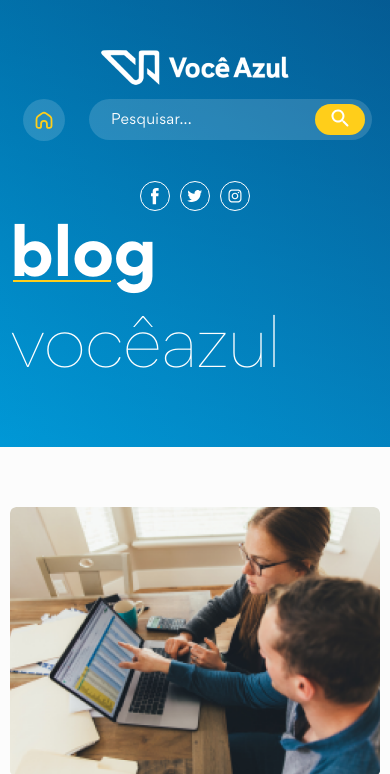
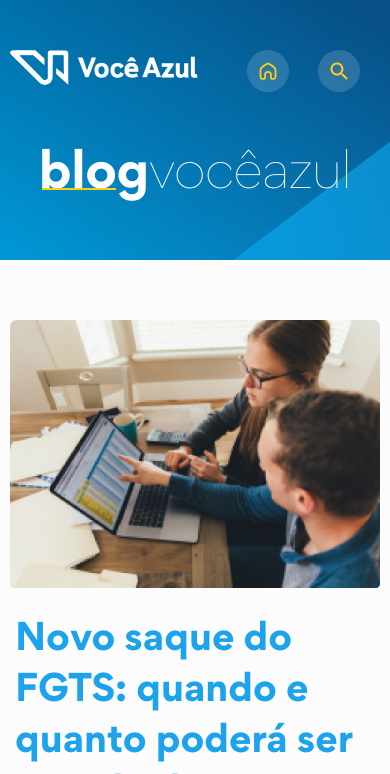
Before and after one commit to jvcalassio/jvcalassio.github.io, a PHP site: page /voce-azul/blog.html in a window 390 px wide; the page is wider, and only the part inside the window is pictured. Shown: the top 774 px of that part. Run offline with PHP 8.4, Linux system fonts and the light colour scheme.

Commit message:
ajustes mobile

```diff
--- a/voce-azul/blog.html
+++ b/voce-azul/blog.html
@@ -13,9 +13,10 @@
     <header class="blog-header">
         <div class="container">
             <section class="navbar">
-                <a href="#"><img src="img/logo_branco.png" class="logo" /></a>
+                <a href="#"><img src="img/logo_branco.png" class="logo" alt="VocêAzul" /></a>
                 <div class="navbar-items">
-                    <a href="#" class="home-button"><img src="img/Home.svg" alt="VocêAzul" /></a>
+                    <a href="#" class="home-button"><img src="img/Home.svg" alt="Inicio" /></a>
+                    <a href="#"class="search-button" id="mobile-search-button"><img src="img/search_24px_yellow.svg" alt="Pesquisar" ></a>
                     <div class="searchbar">
                         <input type="text" class="input-search" placeholder="Pesquisar..." />
                         <button class="btn-search"><img src="img/search_24px_rounded.svg" alt="Buscar" /></button>
@@ -204,7 +205,7 @@
             <p class="highlight">De segunda à sexta-feira, das 9 às 20 horas / Sábados, das 9 às 17 horas, exceto feriados.</p>
             <p>Voceazul.com.br pertence à Você Azul LTDA (“Você Azul”), CNPJ 30.518.275/0001-82, com sede a Avenida Rondon Pacheco, 3338, Loja 01, Uberlândia, MG, CEP: 38408-404 e escritório a Rua Teodoro Sampaio, 2767, 2º andar, Pinheiros, São Paulo, SP, CEP: 05405-250. A Você Azul não é uma instituição financeira, somos correspondente bancário nos termos da Resolução 3.954, de 24 de fevereiro de 2011. Prazo de pagamento: de 03 meses a 72 meses. O custo efetivo pode variar de 1,93% a.m. (25,80% a.a.) até 5,9% a.m (98,8% a.a.). Exemplo: Um empréstimo de R$ 10.000,00 em 24 meses terá parcelas de R$ 618,48, um valor total de R$ 14.843,52, juros de 3,4% a.m. (49,9% a.a.) e CET de 4,2% a.m (64,4% a.a.). Estes valores são exemplificativos e poderão variar de acordo com os critérios de aprovação de crédito da instituição financeira.</p>
             <hr class="footer-divider"/>
-            <p>Você Azul 2020 &copy;. Todos os direitos reservados.</p>
+            <p class="footer-about">Você Azul 2020 &copy;. Todos os direitos reservados.</p>
             <div class="last-row">
                 <p style="display: flex; align-items: center;">Feito com <img src="img/favorite_24px.svg" style="margin: 0px 8px;" alt="carinho" /> pela InfluuDev</p>
                 <div class="social-media">
@@ -232,5 +233,7 @@
             </div>
         </div>
     </footer>
+
+    <script src="js/blog.js"></script>
 </body>
 </html>
--- a/voce-azul/css/blog.css
+++ b/voce-azul/css/blog.css
@@ -590,6 +590,16 @@ hr {
     fill: #fff;
 }
 
+@media only screen and (max-width: 992px) {
+    .blog-footer .footer-about {
+        text-align: center;
+    }
+
+    .blog-footer .last-row {
+        flex-direction: column;
+    }
+}
+
 /**
  * Header
  */
@@ -630,6 +640,21 @@ hr {
 .blog-header .navbar .home-button > img {
     vertical-align: top;
     margin-top: 11px;
+}
+
+.blog-header .navbar .search-button {
+    display: none;
+    background: rgba(255, 255, 255, 0.15);
+    border-radius: 50%;
+    margin-right: 20px;
+    margin-left: 5px;
+    width: 42px;
+    height: 42px;
+}
+
+.blog-header .navbar .search-button > img {
+    vertical-align: top;
+    margin-top: 9px;
 }
 
 .blog-header .navbar .searchbar {
@@ -753,32 +778,43 @@ hr {
 
 @media only screen and (max-width: 768px) {
     .blog-header .navbar {
-        justify-content: center;
+        position: relative;
     }
 
-    .blog-header .navbar .navbar-items {
-        margin-top: 10px;
+    .blog-header .navbar .navbar-items .searchbar {
+        display: none;
     }
 
-    .blog-header .navbar .home-button {
-        margin-bottom: 10px;
+    .blog-header .navbar .search-button {
+        display: inline-block;
     }
 
     .blog-header .title {
         flex-direction: column;
         justify-content: center;
+        margin-top: 50px;
     }
 
     .blog-header .title .social-media {
-        flex-direction: row;
-        align-self: center;
-    }
-
-    .blog-header .title .social-media .social-media-link {
-        margin: 0px 5px;
+        display: none;
     }
 
     .blog-header .title .blog-title h1 {
         margin: 0px;
+        font-size: 48px;
+        line-height: 68px;
+    }
+
+    .blog-header .navbar .navbar-items .searchbar.mobile-search-bar {
+        position: absolute;
+        display: flex;
+        left: 0;
+        width: 100%;
+        margin-top: 10px;
+    }
+
+    .blog-header .navbar .navbar-items .searchbar.mobile-search-bar .input-search {
+        width: 100%;
+        margin-top: 0px;
     }
 }
--- /dev/null
+++ b/voce-azul/js/blog.js
@@ -0,0 +1,14 @@
+document.addEventListener('DOMContentLoaded', function(){
+    let searchbtn = document.getElementById('mobile-search-button');
+
+    searchbtn.onclick = function(e) {
+        let sb = document.querySelector('.searchbar');
+        console.log(sb.classList);
+
+        if(sb.classList.contains('mobile-search-bar')) {
+            sb.classList.remove('mobile-search-bar');
+        } else {
+            sb.classList.add('mobile-search-bar');
+        }
+    }
+}, false);
```
Also changed, not shown: voce-azul/post.html (+4 -3 lines), voce-azul/img/search_24px_yellow.svg (added).
